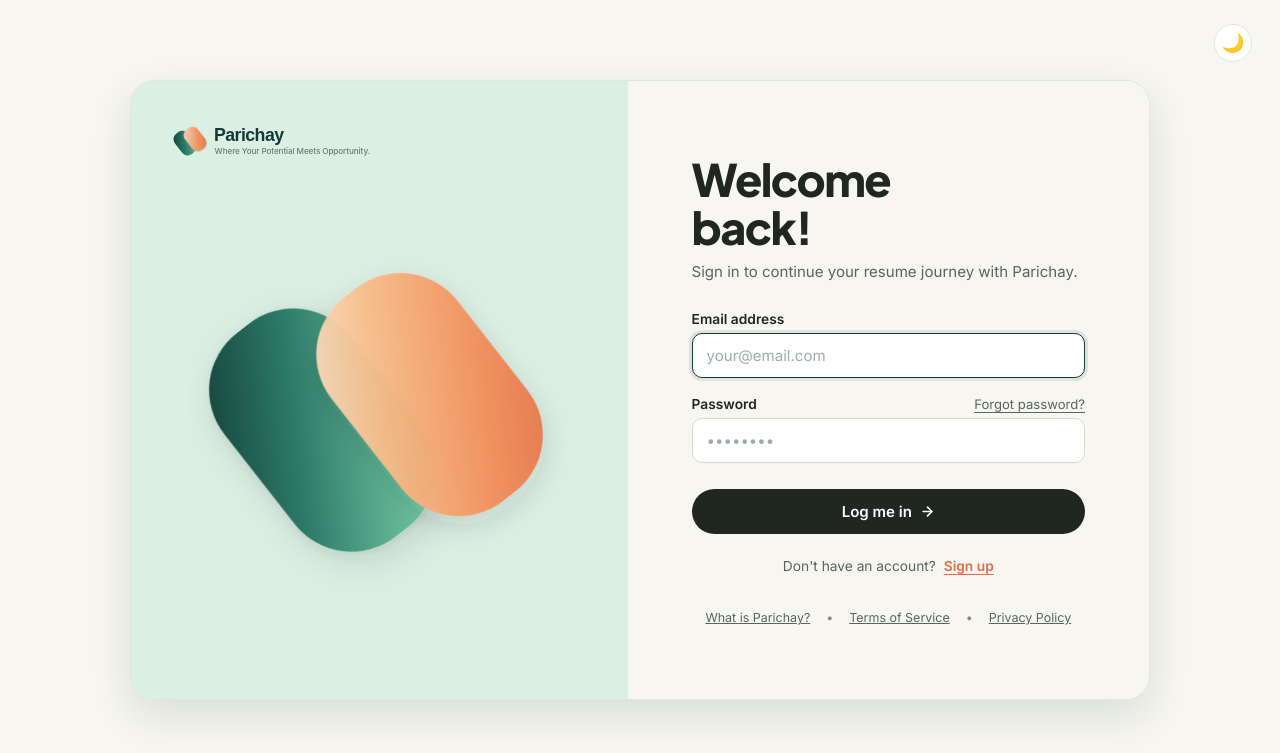
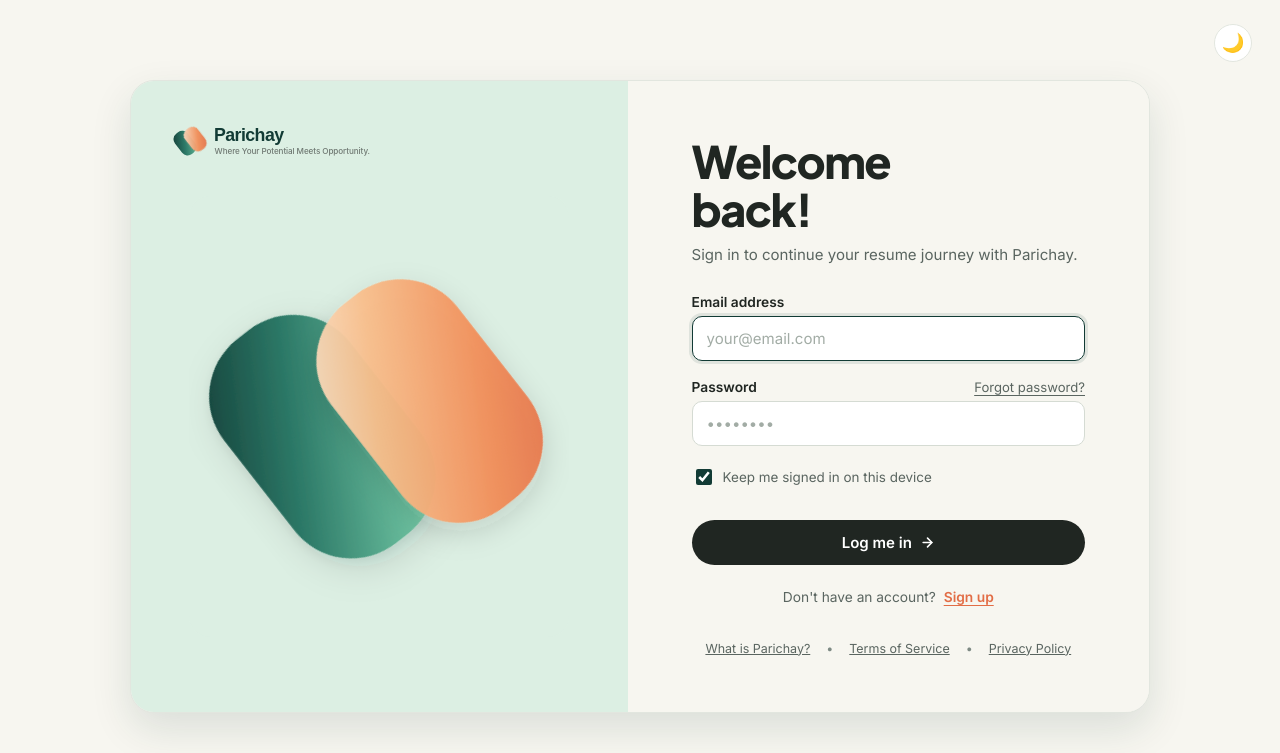
Before and after one commit to 9aaryanCyberH/Parichay, a Flask app: page /login in a window 1280 px wide. Shown: the top 753 px of the page. Run offline with Flask 3, Linux system fonts and the light colour scheme.

Commit message:
feat(auth): enable permanent session persistence, remember me option, and seamless sign-in credential matching

```diff
--- a/app.py
+++ b/app.py
@@ -5,6 +5,7 @@ Provides web routes, file upload handling, and analysis pipeline endpoints.
 import os
 import json
 import logging
+from datetime import timedelta
 from functools import wraps
 from flask import Flask, render_template, request, jsonify, session, redirect, url_for, send_from_directory
 from werkzeug.utils import secure_filename
@@ -21,6 +22,7 @@ logger = logging.getLogger(__name__)
 
 app = Flask(__name__)
 app.config.from_object(Config)
+app.config["PERMANENT_SESSION_LIFETIME"] = timedelta(days=14)
 
 
 def is_safe_url(target: str) -> bool:
@@ -145,6 +147,7 @@ def login():
 
         if auth_res["success"]:
             user = auth_res["user"]
+            session.permanent = True
             session["user_id"] = user["id"]
             session["user_name"] = user["name"]
             session["user_email"] = user["email"]
@@ -184,6 +187,7 @@ def signup():
 
         if reg_res["success"]:
             user = reg_res["user"]
+            session.permanent = True
             session["user_id"] = user["id"]
             session["user_name"] = user["name"]
             session["user_email"] = user["email"]
--- a/templates/login.html
+++ b/templates/login.html
@@ -83,6 +83,11 @@
               <input type="password" id="passwordInput" name="password" class="auth-text-input" placeholder="••••••••" required>
             </div>
 
+            <div class="auth-checkbox-group" style="display: flex; align-items: center; gap: 8px; margin: 2px 0 6px 0;">
+              <input type="checkbox" id="rememberMeCheck" name="remember" value="true" checked style="accent-color: var(--primary-teal); width: 16px; height: 16px; cursor: pointer;">
+              <label for="rememberMeCheck" style="font-size: 0.84rem; color: var(--muted-slate); cursor: pointer; user-select: none;">Keep me signed in on this device</label>
+            </div>
+
             <button type="submit" class="btn-auth-submit-pill">
               <span>Log me in</span>
               <svg width="15" height="15" viewBox="0 0 24 24" fill="none" stroke="currentColor" stroke-width="2.5" stroke-linecap="round" stroke-linejoin="round">
```
